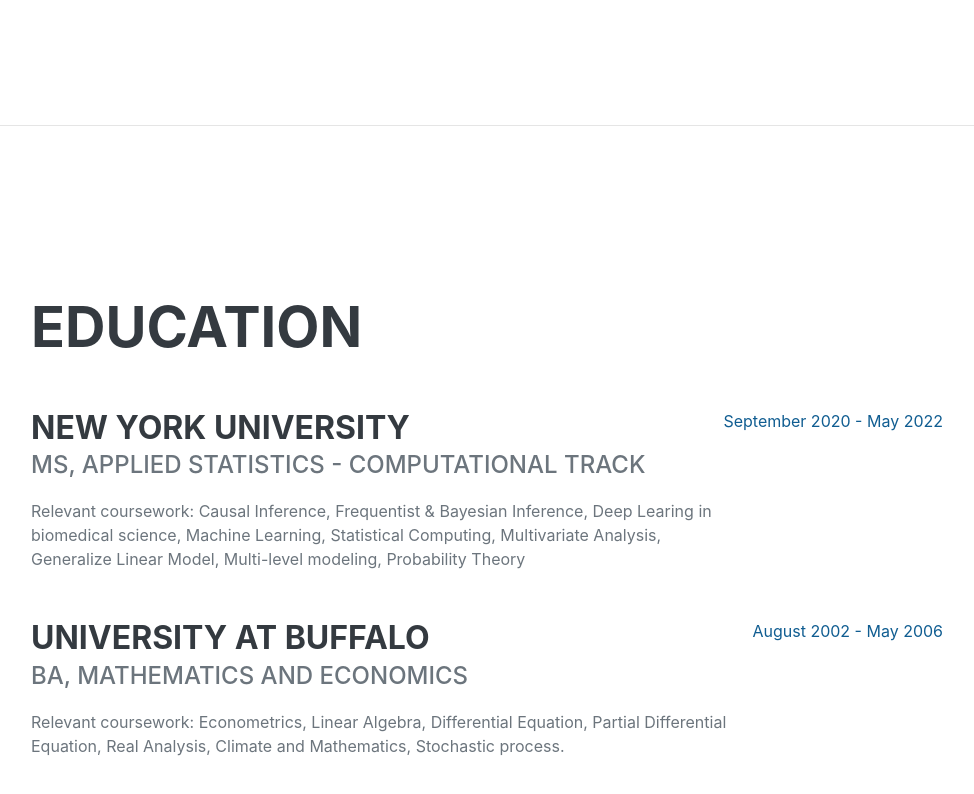
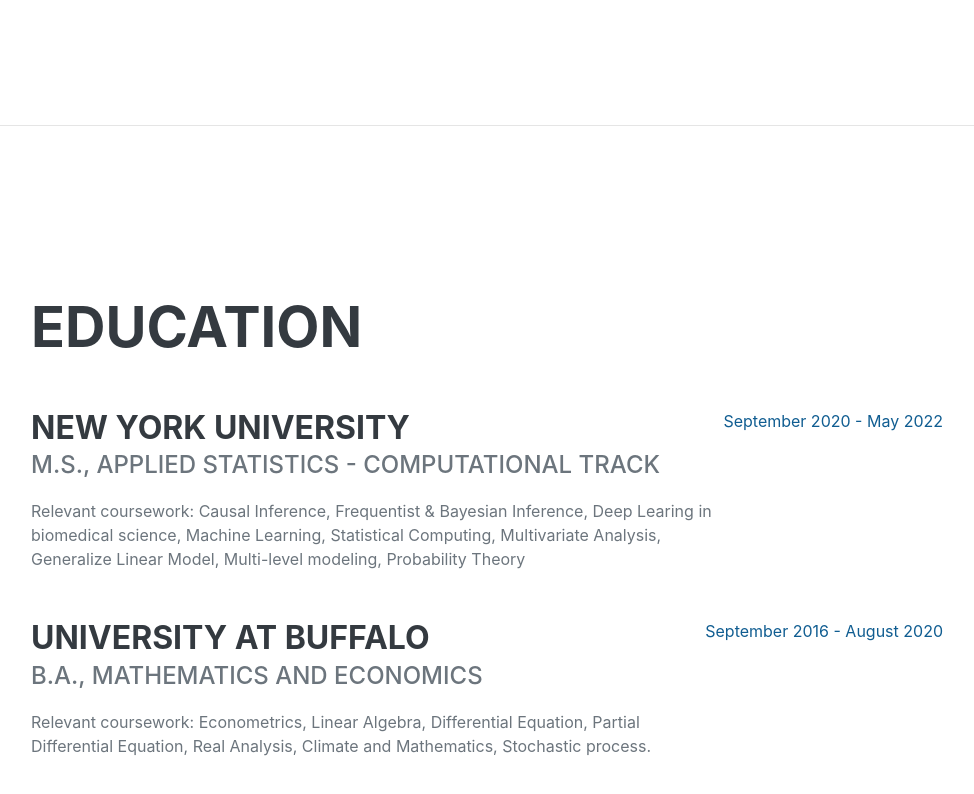
Before and after one commit to JosephKBS/web, a website: page index.html in a window 1280 px wide. Shown: the part 2225-3019 px from the top of the page, without its empty margins (289-1263 px from the left). Drawn offline with nearby package versions, Linux system fonts and the light colour scheme; no server answers; a web font is replaced by a local one.

Commit message:
Update index.html

```diff
--- a/index.html
+++ b/index.html
@@ -29,7 +29,6 @@
                 <ul class="navbar-nav">
                     <li class="nav-item"><a class="nav-link js-scroll-trigger" href="#about"> About </a></li>
                     <li class="nav-item"><a class="nav-link js-scroll-trigger" href="#experience"> Experience </a></li>
-
                     <li class="nav-item"><a class="nav-link js-scroll-trigger" href="#education">Education</a></li>
                     <li class="nav-item"><a class="nav-link js-scroll-trigger" href="#skills">Skills</a></li>
                     <!--
@@ -80,9 +79,9 @@
 
                       <!--  1. first project   -->
                         <div class="flex-grow-1">
-                            <h3 class="mb-0"><a href="https://github.com/ajpag/UKB-Brain-Symptoms-Clustering"> Predict Gastointestinal symtpoms with brain data </a></h3>
+                            <h3 class="mb-0"><a href="https://github.com/ajpag/UKB-Brain-Symptoms-Clustering"> Predict Gastrointestinal symtpoms with brain data </a></h3>
                             <div class="subheading mb-3"> New York University Center for Neural Science </div>
-                            <p>Applied unsupervised learning methods (Hierarchical clustering, DBSCAN, and PCA) and executed the deep learning prediction model to understand the relation between the gastrointestinal symptom and the brain substrate activity using dataset > 500K participants from UK Biobank using TensorFlow in Python.</p>
+                            <p>Applied unsupervised learning methods (Hierarchical clustering, DBSCAN, and PCA) and executed the deep learning prediction model to understand the relation between the gastrointestinal symptom and the brain substrate activity using dataset > 500K participants from <a href="https://www.ukbiobank.ac.uk">UK Biobank</a> using TensorFlow in Python.</p>
                             <p>Executed analysis using High Performance Computing (HPC) machine at NYU.</p>
                           </div>
 
@@ -153,22 +152,24 @@
                     <div class="d-flex flex-column flex-md-row justify-content-between mb-5">
                         <div class="flex-grow-1">
                             <h3 class="mb-0"> New York University </h3>
-                            <div class="subheading mb-3">MS, Applied Statistics - Computational Track</div>
+                            <div class="subheading mb-3">M.S., Applied Statistics - Computational Track</div>
 
                             <div>Relevant coursework: Causal Inference, Frequentist & Bayesian Inference, Deep Learing in biomedical science,  Machine Learning, Statistical Computing, Multivariate Analysis, Generalize Linear Model, Multi-level modeling, Probability Theory</div>
                             <!-- <p>GPA: 3.23</p> -->
                         </div>
                         <div class="flex-shrink-0"><span class="text-primary">September 2020 - May 2022</span></div>
                     </div>
+
                     <div class="d-flex flex-column flex-md-row justify-content-between">
                         <div class="flex-grow-1">
                             <h3 class="mb-0">University at Buffalo</h3>
-                            <div class="subheading mb-3">BA, Mathematics and Economics</div>
+                            <div class="subheading mb-3">B.A., Mathematics and Economics</div>
 
                             <div>Relevant coursework: Econometrics, Linear Algebra, Differential Equation, Partial Differential Equation, Real Analysis, Climate and Mathematics, Stochastic process. </div>
                             <!-- <p>GPA: 3.56</p> -->
+
                         </div>
-                        <div class="flex-shrink-0"><span class="text-primary">August 2002 - May 2006</span></div>
+                        <div class="flex-shrink-0"><span class="text-primary">September 2016 - August 2020</span></div>
                     </div>
                 </div>
             </section>
```
